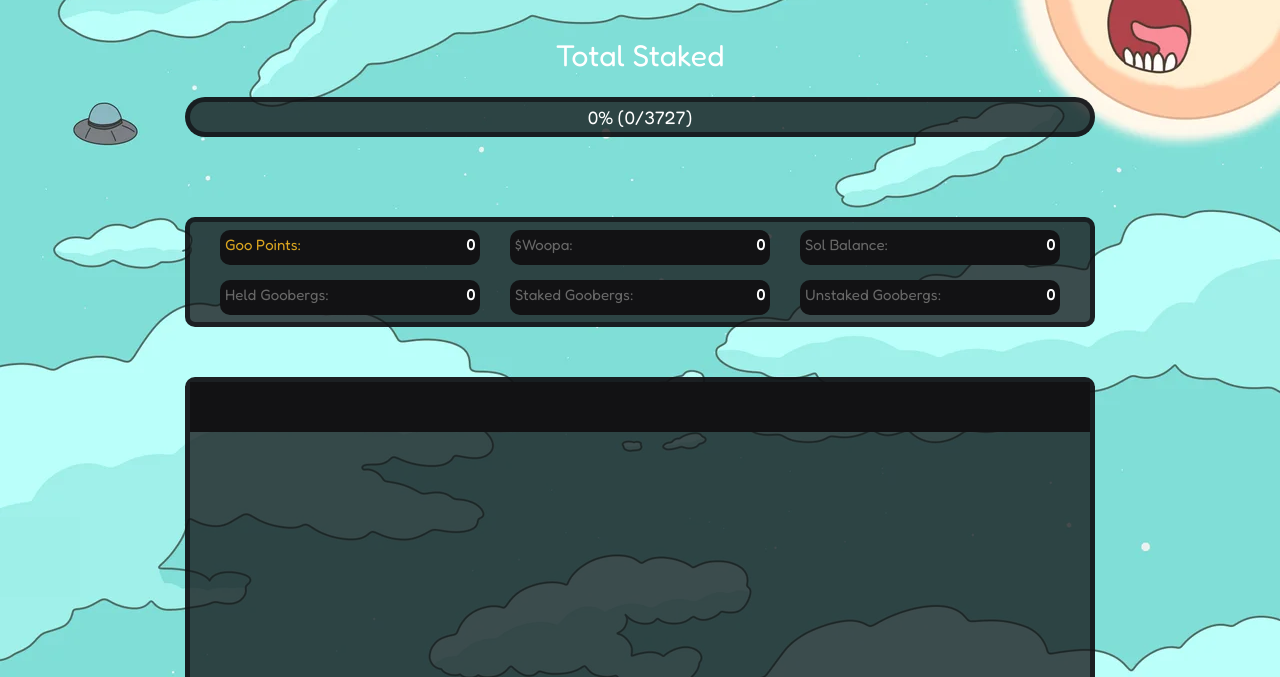
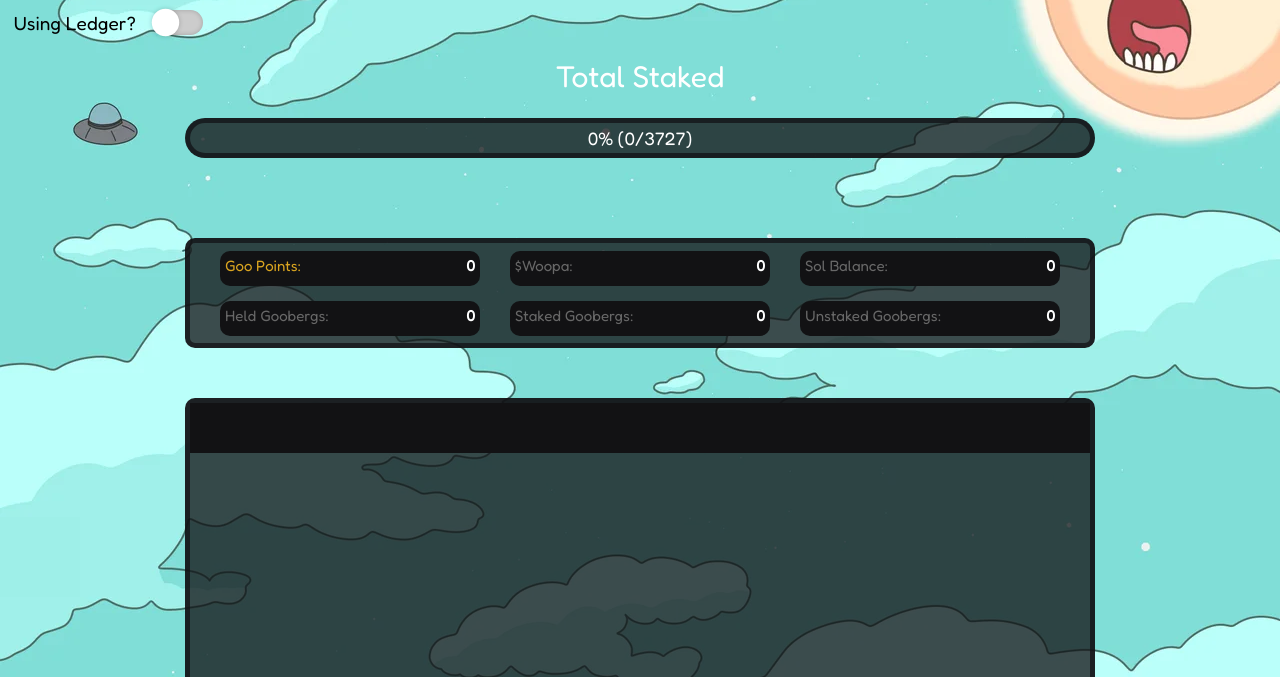
Before and after one commit to iSyqozz/Goobergs-Front, a website: page index.html in a window 1280 px wide. Shown: the part 123-800 px from the top of the page. Drawn offline with nearby package versions, Linux system fonts and the light colour scheme; no server answers.

Commit message:
ledger support

```diff
--- a/index.html
+++ b/index.html
@@ -35,6 +35,16 @@
         </div>
     </div>
 
+    <div class="ledger-wrapper">
+      <div class="ledger">
+        Using Ledger?
+      </div>
+
+      <div class="check-box">
+        <input type="checkbox">
+      </div>
+    </div>
+
     <div class="staked-count-wrapper">
         <div class="title">Total Staked</div>
         <div class="progress-wrapper">
@@ -55,6 +65,8 @@
     <div class="stake-buttons burn-woopa">
         <div>Burn $Woopa</div>
     </div>
+
+
 
     <div class="unstaked-section">
         <div class="unstaked-upper"></div>
@@ -77,6 +89,8 @@
             <div class="claim stake-buttons stake-disabled"><div>Claim</div></div>
         </div>
     </div>
+
+
 
 
 
--- a/styles/main-style.css
+++ b/styles/main-style.css
@@ -155,7 +155,6 @@ body{
     align-items: center;
     width: 100%;
     height: 200px;
-    margin-top: 40px;
 }
 .staked-count-wrapper .title{
     font-size: 30px;
@@ -551,6 +550,62 @@ body{
     margin-top: 15px ;
 }
 
+
+
+.ledger-wrapper{
+    margin-top: 30px;
+    display: flex;
+    flex-direction: row;
+    justify-content: space-evenly;
+    align-items: center;
+    width: 220px;
+}
+
+.ledger{
+    text-align: center;
+    font-size: 19px;
+    color: black;
+    font-family: 'Fredoka', sans-serif;
+}
+
+
+.check-box {
+    transform: scale(1);
+}
+
+input[type="checkbox"] {
+    position: relative;
+    appearance: none;
+    width: 50px;
+    height: 25px;
+    background: #ccc;
+    border-radius: 50px;
+    box-shadow: inset 0 0 5px rgba(0, 0, 0, 0.2);
+    cursor: pointer;
+    transition: 0.4s;
+}
+
+input:checked[type="checkbox"] {
+    background: #bafbe3;
+}
+
+input[type="checkbox"]::after {
+    position: absolute;
+    content: "";
+    width: 25px;
+    height: 25px;
+    top: 0;
+    left: 0;
+    background: #fff;
+    border-radius: 50%;
+    box-shadow: 0 0 5px rgba(0, 0, 0, 0.2);
+    transform: scale(1.1);
+    transition: 0.4s;
+}
+
+input:checked[type="checkbox"]::after {
+    left: 50%;
+}
 
 .modal1 {
     letter-spacing: 2px;
```
Also changed, not shown: build/index.js.
